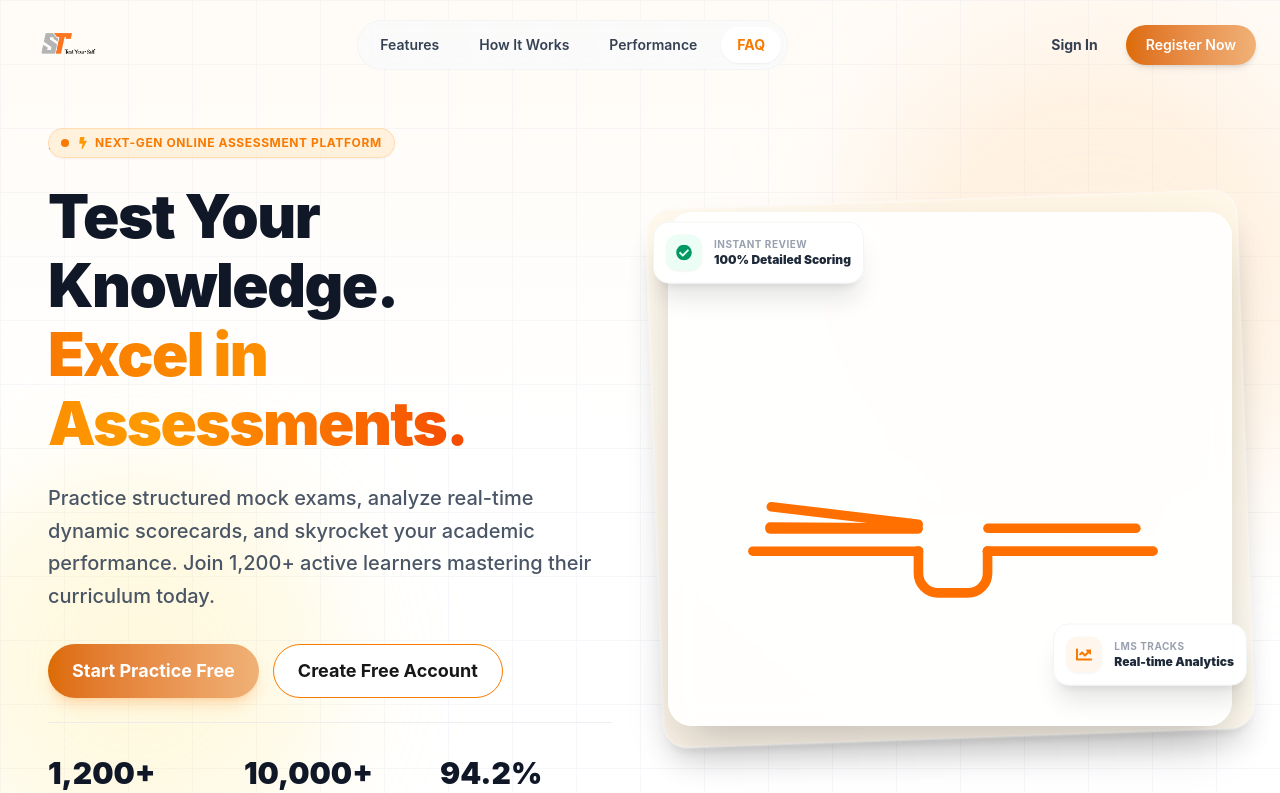
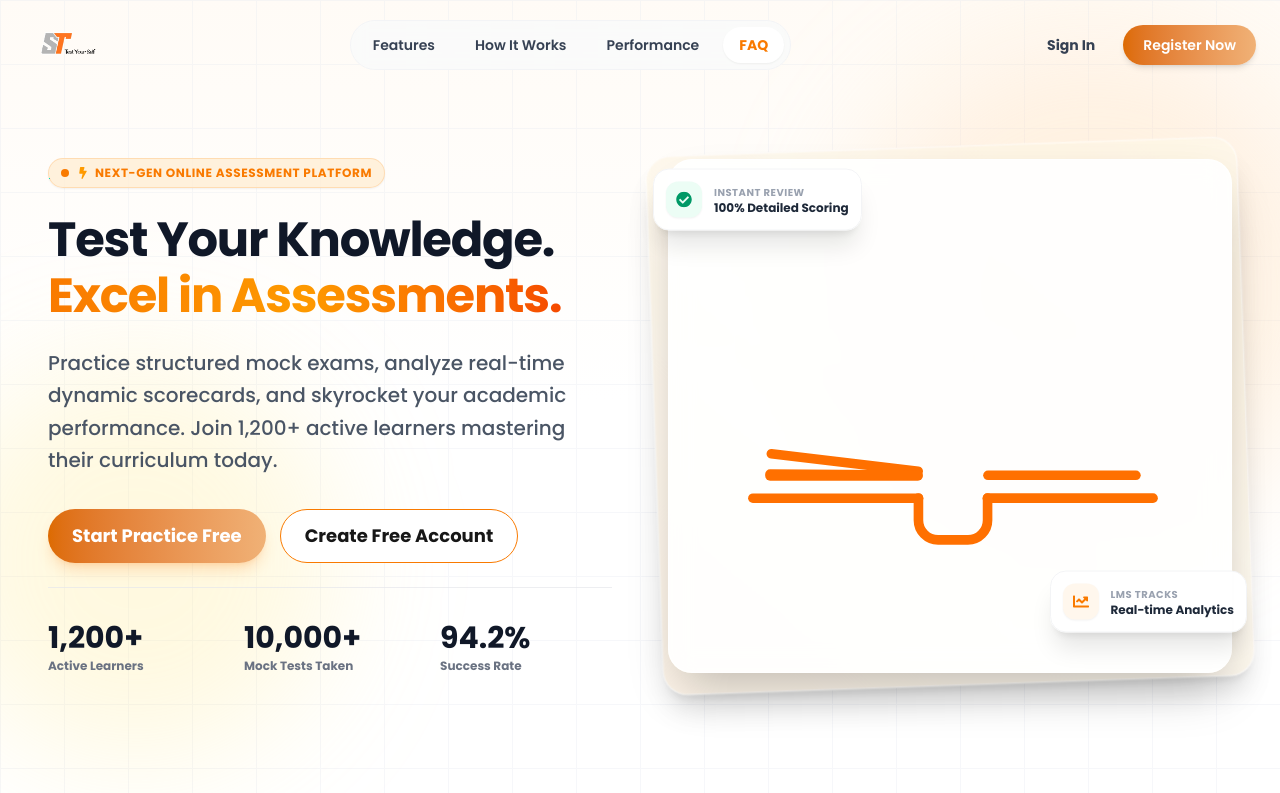
Before and after one commit to shaiadul/self-test-exam-platform, a Next.js app in the folder frontend/: page / in a window 1280 px wide. Shown: the top 793 px of the page. Built offline with nearby package versions, Linux system fonts and the light colour scheme.

Commit message:
refactor: replace Geist fonts with Poppins and JetBrains Mono and clean up project root configuration

```diff
--- a/frontend/src/app/globals.css
+++ b/frontend/src/app/globals.css
@@ -4,6 +4,8 @@
   --color-primary: #f97a00;
   --color-primary-light: #f0b176;
   --color-primary-dark: #dd6b01;
+  --font-sans: var(--font-poppins), system-ui, -apple-system, sans-serif;
+  --font-mono: var(--font-jetbrains-mono), monospace;
 
   --shadow-premium: 0 10px 25px -5px rgba(249, 122, 0, 0.1), 0 8px 10px -6px rgba(249, 122, 0, 0.1);
   --shadow-premium-hover: 0 20px 25px -5px rgba(249, 122, 0, 0.15), 0 10px 10px -6px rgba(249, 122, 0, 0.1);
@@ -12,13 +14,11 @@
 :root {
   --background: #ffffff;
   --foreground: #171717;
-  --font-sans: "Inter", system-ui, -apple-system, sans-serif;
 }
 
 @theme inline {
   --color-background: var(--background);
   --color-foreground: var(--foreground);
-  --font-sans: var(--font-sans);
 }
 
 @media (prefers-color-scheme: dark) {
--- a/frontend/src/app/layout.tsx
+++ b/frontend/src/app/layout.tsx
@@ -1,15 +1,16 @@
 import type { Metadata } from "next";
-import { Geist, Geist_Mono } from "next/font/google";
+import { Poppins, JetBrains_Mono } from "next/font/google";
 import "./globals.css";
 import { Toaster } from "sonner";
 
-const geistSans = Geist({
-  variable: "--font-geist-sans",
+const poppins = Poppins({
+  weight: ["300", "400", "500", "600", "700"],
+  variable: "--font-poppins",
   subsets: ["latin"],
 });
 
-const geistMono = Geist_Mono({
-  variable: "--font-geist-mono",
+const jetbrainsMono = JetBrains_Mono({
+  variable: "--font-jetbrains-mono",
   subsets: ["latin"],
 });
 
@@ -24,10 +25,8 @@ export default function RootLayout({
   children: React.ReactNode;
 }>) {
   return (
-    <html lang="en">
-      <body
-        className={`${geistSans.variable} ${geistMono.variable} antialiased`}
-      >
+    <html lang="en" className={`${poppins.variable} ${jetbrainsMono.variable}`}>
+      <body className="antialiased font-sans">
         {children}
         <Toaster richColors position="top-right" />
       </body>
--- a/frontend/src/components/home/Hero.tsx
+++ b/frontend/src/components/home/Hero.tsx
@@ -40,7 +40,7 @@ export const Hero = () => {
             initial={{ opacity: 0, y: 20 }}
             animate={{ opacity: 1, y: 0 }}
             transition={{ duration: 0.6, delay: 0.1 }}
-            className="text-3xl sm:text-5xl lg:text-6xl font-black text-gray-900 leading-[1.15] tracking-tight"
+            className="text-3xl sm:text-5xl lg:text-5xl font-black text-gray-900 leading-[1.15] tracking-tight"
           >
             Test Your Knowledge. <br />
             <span className="text-transparent bg-clip-text bg-gradient-to-r from-primary via-amber-500 to-orange-600">
```
Also changed, not shown: frontend/tsconfig.json (+21 -8 lines), package.json (deleted, +0 -7 lines), 1 other file (tests, documents, lock files or other folders).
